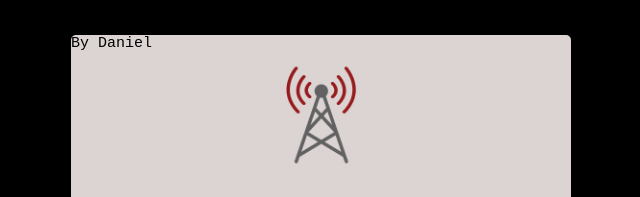
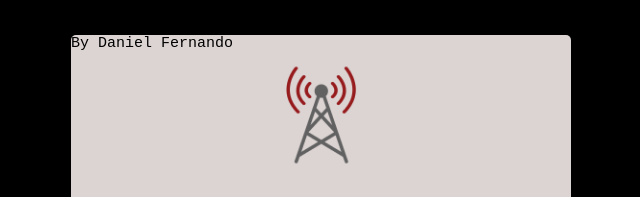
Before and after one commit to daniF11/Proyecto, a plain HTML site: page index.html in a window 1280 px wide. Shown: the top 197 px of the page, 319-959 px from the left. Drawn offline with Linux system fonts and the light colour scheme.

Commit message:
Se añade cambio nombre en rama cabecera

```diff
--- a/index.html
+++ b/index.html
@@ -15,7 +15,7 @@
 
 
     <div class="conteiner">
-        <a class="autor">By Daniel</a><br>
+        <a class="autor">By Daniel Fernando</a><br>
 
 
         <div class="logo">
```
